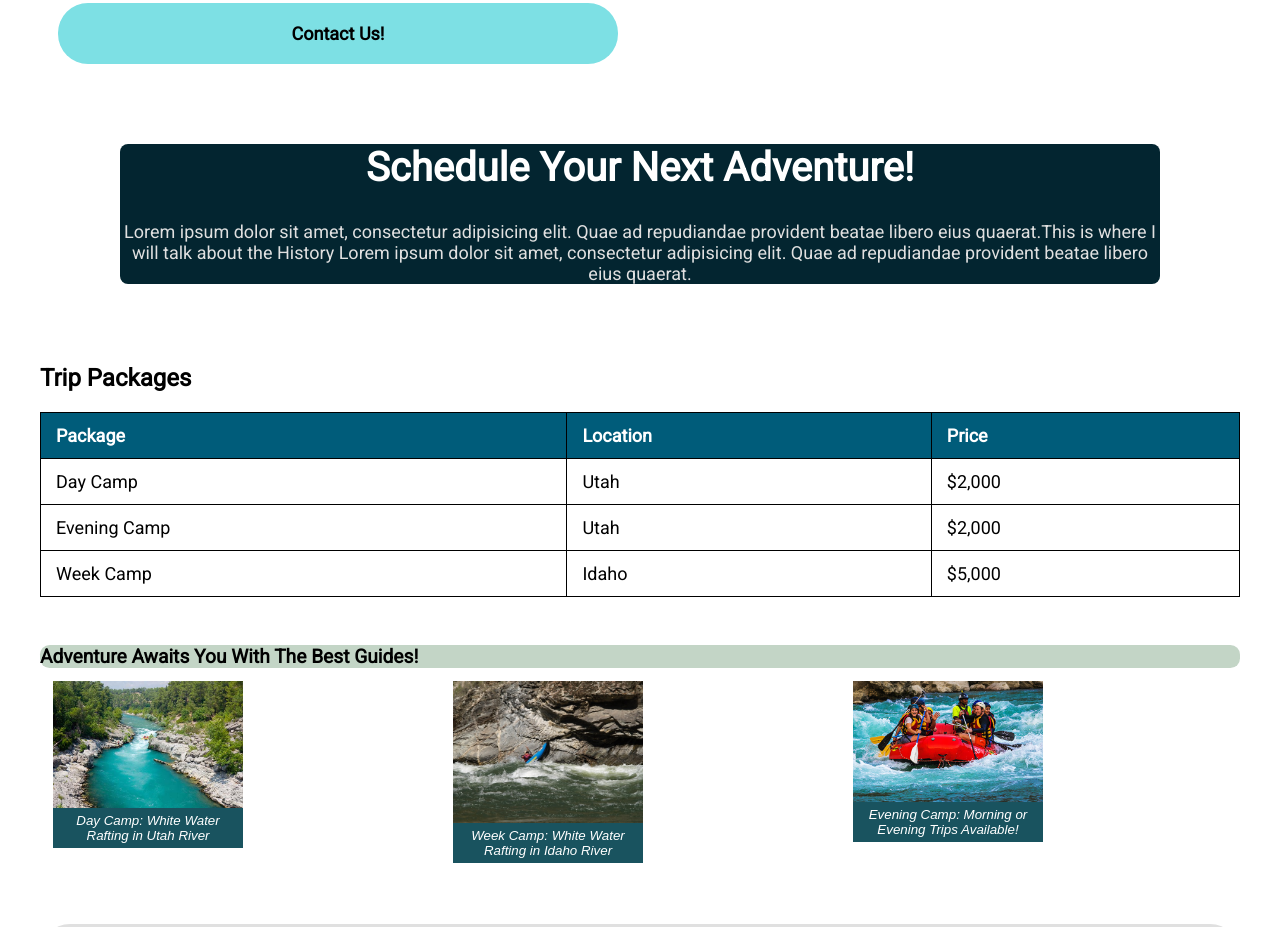
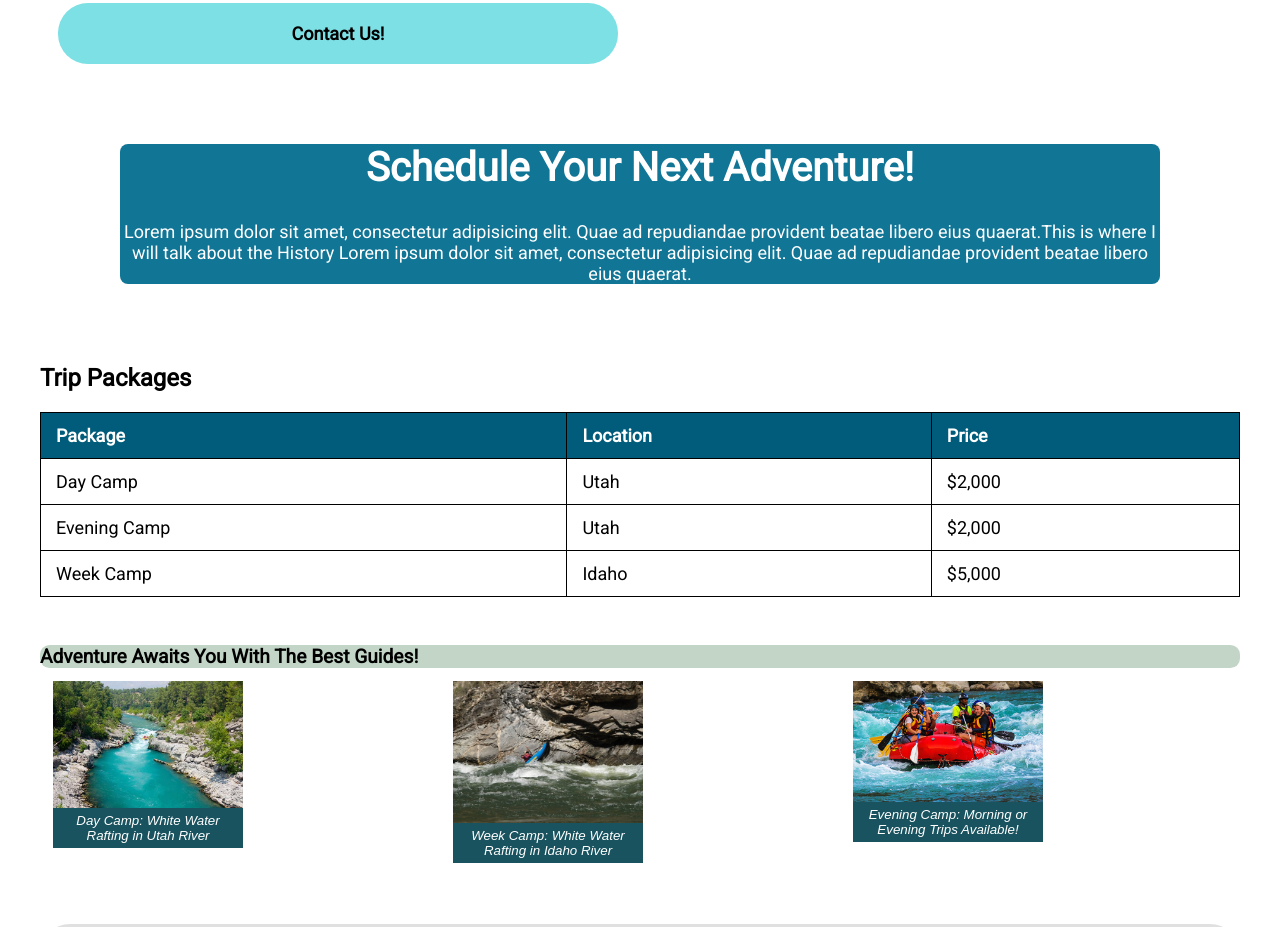
Before and after one commit to nelyjc/wdd130, a plain HTML site: page wwr/trips.html in a window 1280 px wide. Shown: the part 962-1889 px from the top of the page. Drawn offline with Linux system fonts and the light colour scheme.

Commit message:
trips final

```diff
--- a/wwr/styles/rafting.css
+++ b/wwr/styles/rafting.css
@@ -248,9 +248,9 @@
 
 	.historytrips {
 		margin: 5em;
-		background-color: #032530;
+		background-color: #117596;
 		text-align: center;
-		color: #e0e0e0;
+		color: #ffffff;
 		border-radius: .5em;
 	}
 
@@ -268,6 +268,8 @@
 	}
 	.historytrips p {
 		font-size: large;
+		color: white;
+
 	}
 
 
```
